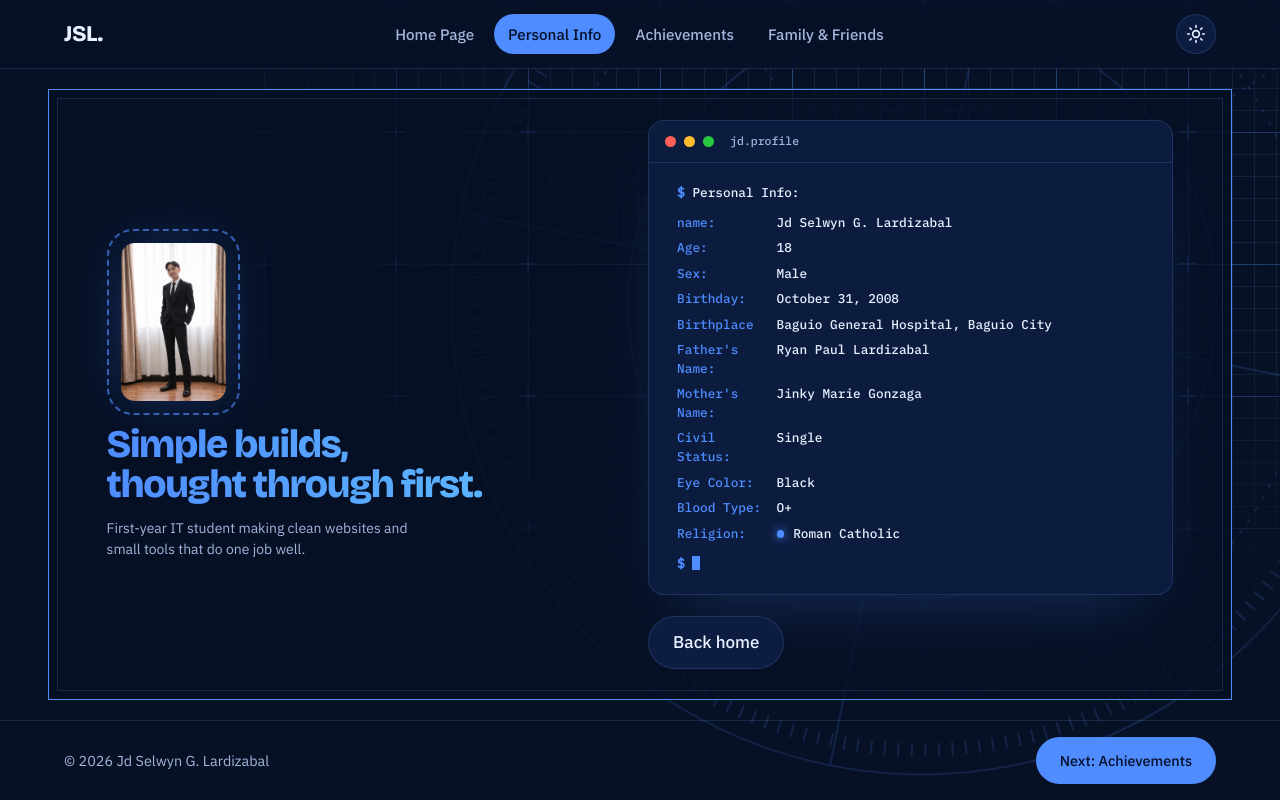
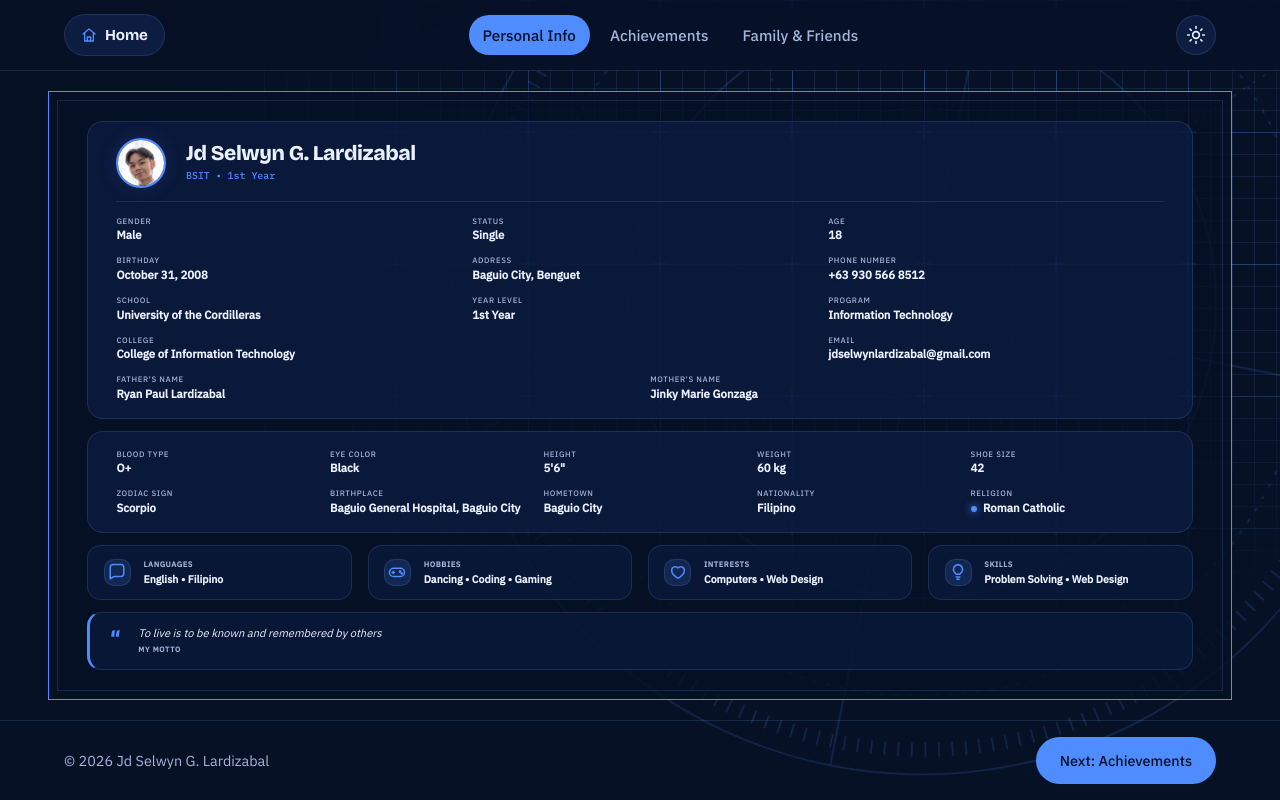
Before and after one commit to Fizzy31/lardizabalportfolio, a plain HTML site: page about.html in a window 1280 px wide. Drawn offline with nearby package versions, Linux system fonts and the light colour scheme.

Commit message:
Add files via upload

```diff
--- a/about.html
+++ b/about.html
@@ -19,10 +19,12 @@
   <a class="skip" href="#main">Skip to content</a>
 
   <header class="site-header">
-    <a class="logo" href="index.html" aria-label="Home">JSL.</a>
+    <a class="home-btn" href="index.html" aria-label="Back to home">
+      <svg viewBox="0 0 24 24" width="16" height="16" fill="none" stroke="currentColor" stroke-width="2" stroke-linecap="round" stroke-linejoin="round" aria-hidden="true"><path d="M3 10.5 12 3l9 7.5"/><path d="M5.5 9.2V21h13V9.2"/><path d="M9.5 21v-6h5v6"/></svg>
+      <span>Home</span>
+    </a>
 
     <nav id="nav" class="nav" aria-label="Main">
-      <a href="index.html">Home Page</a>
       <a href="about.html" aria-current="page">Personal Info</a>
       <a href="achievements.html">Achievements</a>
       <a href="family-friends.html">Family &amp; Friends</a>
@@ -40,40 +42,85 @@
   </header>
 
   <main id="main" class="about">
-    <section class="sheet profile">
-      <div class="profile-intro">
-        <div class="avatar">
-          <img src="profile.png" alt="Jd Selwyn holding his hiphop dance champion trophy at the APPS District Festival of Talents">
-        </div>
-        <h1 class="headline">Simple builds, thought through first.</h1>
-        <p class="profile-sub">First-year IT student making clean websites and small tools that do one job well.</p>
+    <section class="sheet pi-sheet">
+
+      <!-- Identity + main details -->
+      <div class="pi-card pi-top">
+        <header class="pi-id">
+          <span class="pi-avatar"><img src="profile.png" alt="Jd Selwyn G. Lardizabal"></span>
+          <div class="pi-name">
+            <h1>Jd Selwyn G. Lardizabal</h1>
+            <p>BSIT &bull; 1st Year</p>
+          </div>
+        </header>
+
+        <dl class="pi-grid pi-grid-6">
+          <div class="pi-f"><dt>Gender</dt><dd>Male</dd></div>
+          <div class="pi-f"><dt>Status</dt><dd>Single</dd></div>
+          <div class="pi-f"><dt>Age</dt><dd>18</dd></div>
+
+          <div class="pi-f"><dt>Birthday</dt><dd>October 31, 2008</dd></div>
+          <div class="pi-f"><dt>Address</dt><dd>Baguio City, Benguet</dd></div>
+          <div class="pi-f"><dt>Phone Number</dt><dd>+63 930 566 8512</dd></div>
+
+          <div class="pi-f"><dt>School</dt><dd>University of the Cordilleras</dd></div>
+          <div class="pi-f"><dt>Year Level</dt><dd>1st Year</dd></div>
+          <div class="pi-f"><dt>Program</dt><dd>Information Technology</dd></div>
+
+          <div class="pi-f pi-span-4"><dt>College</dt><dd>College of Information Technology</dd></div>
+          <div class="pi-f"><dt>Email</dt><dd>jdselwynlardizabal@gmail.com</dd></div>
+
+          <div class="pi-f pi-span-3"><dt>Father's Name</dt><dd>Ryan Paul Lardizabal</dd></div>
+          <div class="pi-f pi-span-3"><dt>Mother's Name</dt><dd>Jinky Marie Gonzaga</dd></div>
+        </dl>
       </div>
 
-      <div class="profile-side">
-        <div class="term">
-          <div class="term-bar" aria-hidden="true"><i></i><i></i><i></i><span>jd.profile</span></div>
-          <div class="term-body">
-            <p class="term-cmd"><b>$</b>Personal Info: </p>
-            <dl>
-            <div class="row" style="--r:0"><dt>name:</dt><dd>Jd Selwyn G. Lardizabal</dd></div>
-            <div class="row" style="--r:1"><dt>Age:</dt><dd>18</dd></div>
-            <div class="row" style="--r:2"><dt>Sex:</dt><dd>Male</dd></div>
-            <div class="row" style="--r:3"><dt>Birthday:</dt><dd>October 31, 2008</dd></div>
-            <div class="row" style="--r:4"><dt>Birthplace</dt><dd>Baguio General Hospital, Baguio City </dd></div>
-            <div class="row" style="--r:5"><dt>Father's Name:</dt><dd>Ryan Paul Lardizabal</dd></div>
-            <div class="row" style="--r:6"><dt>Mother's Name:</dt><dd>Jinky Marie Gonzaga</dd></div>
-            <div class="row" style="--r:7"><dt>Civil Status:</dt><dd>Single</dd></div>
-            <div class="row" style="--r:8"><dt>Eye Color:</dt><dd>Black</dd></div>
-            <div class="row" style="--r:9"><dt>Blood Type:</dt><dd>O+</dd></div>
-            <div class="row" style="--r:10"><dt>Religion:</dt><dd class="status">Roman Catholic</dd></div>
-            </dl>
-            <p class="term-end" aria-hidden="true"><b>$</b><span class="cursor"></span></p>
-          </div>
+      <!-- Body details -->
+      <div class="pi-card">
+        <dl class="pi-grid pi-grid-10">
+          <div class="pi-f"><dt>Blood Type</dt><dd>O+</dd></div>
+          <div class="pi-f"><dt>Eye Color</dt><dd>Black</dd></div>
+          <div class="pi-f"><dt>Height</dt><dd>5'6&quot;</dd></div>
+          <div class="pi-f"><dt>Weight</dt><dd>60 kg</dd></div>
+          <div class="pi-f"><dt>Shoe Size</dt><dd>42</dd></div>
+
+          <div class="pi-f"><dt>Zodiac Sign</dt><dd>Scorpio</dd></div>
+          <div class="pi-f"><dt>Birthplace</dt><dd>Baguio General Hospital, Baguio City</dd></div>
+          <div class="pi-f"><dt>Hometown</dt><dd>Baguio City</dd></div>
+          <div class="pi-f"><dt>Nationality</dt><dd>Filipino</dd></div>
+          <div class="pi-f"><dt>Religion</dt><dd class="pi-dot">Roman Catholic</dd></div>
+        </dl>
+      </div>
+
+      <!-- Languages, hobbies, interests, skills -->
+      <div class="pi-cards">
+        <div class="pi-mini">
+          <span class="pi-ico" aria-hidden="true"><svg viewBox="0 0 24 24" width="18" height="18" fill="none" stroke="currentColor" stroke-width="2" stroke-linecap="round" stroke-linejoin="round"><path d="M21 14a4 4 0 0 1-4 4H8l-5 3V6a4 4 0 0 1 4-4h10a4 4 0 0 1 4 4z"/></svg></span>
+          <div><b>Languages</b><p>English &bull; Filipino</p></div>
         </div>
-        <div class="actions">
-          <a class="btn btn-ghost" href="index.html">Back home</a>
+        <div class="pi-mini">
+          <span class="pi-ico" aria-hidden="true"><svg viewBox="0 0 24 24" width="18" height="18" fill="none" stroke="currentColor" stroke-width="2" stroke-linecap="round" stroke-linejoin="round"><rect x="2" y="7" width="20" height="11" rx="5.5"/><path d="M7 11v3M5.5 12.5h3"/><circle cx="16" cy="11.5" r="0.8" fill="currentColor"/><circle cx="18.4" cy="14" r="0.8" fill="currentColor"/></svg></span>
+          <div><b>Hobbies</b><p>Dancing &bull; Coding &bull; Gaming</p></div>
+        </div>
+        <div class="pi-mini">
+          <span class="pi-ico" aria-hidden="true"><svg viewBox="0 0 24 24" width="18" height="18" fill="none" stroke="currentColor" stroke-width="2" stroke-linecap="round" stroke-linejoin="round"><path d="M12 20.5S3.5 15.6 3.5 9.8A4.8 4.8 0 0 1 12 6.7a4.8 4.8 0 0 1 8.5 3.1c0 5.8-8.5 10.7-8.5 10.7z"/></svg></span>
+          <div><b>Interests</b><p>Computers &bull; Web Design</p></div>
+        </div>
+        <div class="pi-mini">
+          <span class="pi-ico" aria-hidden="true"><svg viewBox="0 0 24 24" width="18" height="18" fill="none" stroke="currentColor" stroke-width="2" stroke-linecap="round" stroke-linejoin="round"><path d="M9.5 18.5h5M10.5 21.5h3"/><path d="M12 2.5a6 6 0 0 0-3.5 10.9c.55.4.9 1.05 1 1.7h5c.1-.65.45-1.3 1-1.7A6 6 0 0 0 12 2.5z"/></svg></span>
+          <div><b>Skills</b><p>Problem Solving &bull; Web Design</p></div>
         </div>
       </div>
+
+      <!-- Motto -->
+      <figure class="pi-motto">
+        <span class="pi-quote" aria-hidden="true">&ldquo;</span>
+        <div>
+          <blockquote>To live is to be known and remembered by others</blockquote>
+          <figcaption>My Motto</figcaption>
+        </div>
+      </figure>
+
     </section>
   </main>
 
--- a/style.css
+++ b/style.css
@@ -161,13 +161,25 @@ a { color: inherit; }
   border-bottom: 1px solid var(--line);
 }
 
-.logo {
+/* Back-to-home button, always in the top-left corner */
+.home-btn {
+  display: inline-flex;
+  align-items: center;
+  gap: 8px;
+  padding: 8px 16px;
+  border: 1px solid var(--line);
+  border-radius: 999px;
+  background: var(--panel);
+  color: var(--ink);
   font-family: var(--font-head);
-  font-weight: 800;
-  font-size: 1.4rem;
-  letter-spacing: -0.02em;
+  font-weight: 700;
+  font-size: 0.95rem;
+  letter-spacing: -0.01em;
   text-decoration: none;
+  transition: transform 0.2s, border-color 0.2s, color 0.2s;
 }
+.home-btn:hover { border-color: var(--accent); color: var(--accent); transform: translateY(-2px); }
+.home-btn svg { color: var(--accent); flex: none; }
 
 .nav { display: flex; gap: 6px; }
 .nav a {
@@ -556,151 +568,184 @@ body.about-page { height: 100vh; height: 100dvh; min-height: 0; overflow: hidden
 }
 
 /* =====================================================================
-   Personal Info: terminal profile
+   Personal Info: profile stat cards (avatar header, field grids,
+   language/hobby/skill cards and a motto bar)
    ===================================================================== */
-.profile {
-  flex-direction: unset;
-  display: grid;
-  grid-template-columns: minmax(0, 1fr) minmax(0, 1.1fr);
-  align-items: center;
-  gap: clamp(24px, 5vw, 80px);
+.pi-sheet {
+  justify-content: center;
+  gap: clamp(8px, 1.5vh, 18px);
+  padding: clamp(12px, 2.4vh, 32px) clamp(14px, 3vw, 44px);
 }
 
-.profile-intro { display: grid; justify-items: start; gap: clamp(8px, 1.6vh, 18px); }
+.pi-card {
+  padding: clamp(10px, 2vh, 20px) clamp(14px, 2.2vw, 28px);
+  border: 1px solid var(--line);
+  border-radius: 16px;
+  background: color-mix(in srgb, var(--panel) 70%, transparent);
+}
 
-.avatar {
-  position: relative;
-  width: calc(clamp(110px, 27vh, 270px) * var(--fit, 1));
+/* Identity row: avatar + name + course */
+.pi-id {
+  display: flex;
+  align-items: center;
+  gap: clamp(10px, 1.6vw, 20px);
+  padding-bottom: clamp(8px, 1.6vh, 16px);
+  margin-bottom: clamp(8px, 1.6vh, 16px);
+  border-bottom: 1px solid var(--line);
+}
+.pi-avatar {
+  flex: none;
+  width: calc(clamp(46px, 8.5vh, 80px) * var(--fit, 1));
   aspect-ratio: 1;
-  margin: 14px 0 clamp(4px, 1.4vh, 16px) 14px;
+  border-radius: 50%;
+  overflow: hidden;
+  border: 2px solid var(--accent);
+  box-shadow: 0 0 24px -6px var(--glow);
 }
-.avatar::before {
-  content: "";
-  position: absolute;
-  inset: -14px;
-  border: 2px dashed color-mix(in srgb, var(--accent) 65%, transparent);
-  border-radius: 50%;
-}
-.avatar img {
+.pi-avatar img {
   display: block;
   width: 100%;
   height: 100%;
   object-fit: cover;
-  border-radius: 50%;
-  box-shadow: 0 0 60px -8px var(--glow);
+  /* Crop from the top of the full-body shot, then zoom so the face is centred */
+  object-position: 50% 0%;
+  transform: scale(4.5) translateY(25.5%);
 }
-
-.prompt {
-  margin: 0;
-  font-family: var(--font-mono);
-  font-size: calc(clamp(0.95rem, 2.4vh, 1.3rem) * var(--fit, 1));
-  color: var(--accent);
-}
-
-.about .headline {
+.pi-id h1 {
   margin: 0;
   font-family: var(--font-head);
   font-weight: 800;
-  font-size: calc(clamp(1.7rem, min(4.6vw, 6.4vh), 3.9rem) * var(--fit, 1));
-  line-height: 1.03;
-  letter-spacing: -0.035em;
-  color: transparent;
-  background-image: linear-gradient(95deg, var(--accent), color-mix(in srgb, var(--accent) 45%, #6ee7ff));
-  -webkit-background-clip: text;
-          background-clip: text;
-  -webkit-text-fill-color: transparent;
-  text-wrap: balance;
+  font-size: calc(clamp(1.2rem, 3.6vh, 2.2rem) * var(--fit, 1));
+  line-height: 1.1;
+  letter-spacing: -0.02em;
+  color: var(--ink);
+}
+.pi-name p {
+  margin: 3px 0 0;
+  color: var(--accent);
+  font-family: var(--font-mono);
+  font-size: calc(clamp(0.7rem, 1.7vh, 0.95rem) * var(--fit, 1));
 }
 
-.profile-sub {
-  max-width: 40ch;
+/* Field grids */
+.pi-grid { display: grid; gap: clamp(6px, 1.4vh, 16px) clamp(10px, 1.6vw, 26px); margin: 0; }
+.pi-grid-6 { grid-template-columns: repeat(6, minmax(0, 1fr)); }
+.pi-grid-10 { grid-template-columns: repeat(10, minmax(0, 1fr)); }
+.pi-f { grid-column: span 2; min-width: 0; }
+.pi-span-3 { grid-column: span 3; }
+.pi-span-4 { grid-column: span 4; }
+.pi-f dt {
+  margin: 0 0 1px;
+  color: var(--muted);
+  font-size: calc(clamp(0.58rem, 1.35vh, 0.75rem) * var(--fit, 1));
+  font-weight: 500;
+  letter-spacing: 0.08em;
+  text-transform: uppercase;
+}
+.pi-f dd {
   margin: 0;
-  color: var(--muted);
-  font-size: calc(clamp(0.95rem, 2.3vh, 1.2rem) * var(--fit, 1));
-  line-height: 1.5;
+  color: var(--ink);
+  font-size: calc(clamp(0.8rem, 1.95vh, 1.05rem) * var(--fit, 1));
+  font-weight: 600;
+  line-height: 1.3;
+  overflow-wrap: anywhere;
+}
+.pi-dot::before {
+  content: "";
+  display: inline-block;
+  width: 0.55em;
+  height: 0.55em;
+  margin-right: 0.55em;
+  border-radius: 50%;
+  background: var(--accent);
+  box-shadow: 0 0 8px var(--accent);
+  vertical-align: middle;
 }
 
-.profile-side { display: grid; gap: clamp(14px, 2.6vh, 26px); min-width: 0; }
-
-.term {
-  border: 1px solid var(--line);
-  border-radius: 16px;
-  background: color-mix(in srgb, var(--panel) 88%, var(--bg));
-  box-shadow: 0 30px 70px -35px var(--glow);
-  overflow: hidden;
-  font-family: var(--font-mono);
-  font-size: calc(clamp(0.78rem, 2.1vh, 1.05rem) * var(--fit, 1));
-  line-height: 1.45;
-}
-.term-bar {
+/* Languages / hobbies / interests / skills */
+.pi-cards { display: grid; grid-template-columns: repeat(4, minmax(0, 1fr)); gap: clamp(8px, 1.4vw, 16px); }
+.pi-mini {
   display: flex;
   align-items: center;
-  gap: 8px;
-  padding: 12px 16px;
-  border-bottom: 1px solid var(--line);
+  gap: clamp(8px, 1vw, 14px);
+  min-width: 0;
+  padding: clamp(8px, 1.6vh, 14px) clamp(10px, 1.2vw, 16px);
+  border: 1px solid var(--line);
+  border-radius: 14px;
+  background: color-mix(in srgb, var(--panel) 60%, transparent);
+}
+.pi-ico {
+  flex: none;
+  display: grid;
+  place-items: center;
+  width: calc(clamp(30px, 4.6vh, 42px) * var(--fit, 1));
+  aspect-ratio: 1;
+  border: 1px solid var(--line);
+  border-radius: 10px;
+  background: color-mix(in srgb, var(--accent) 14%, transparent);
+  color: var(--accent);
+}
+.pi-mini b {
+  display: block;
   color: var(--muted);
+  font-size: calc(clamp(0.56rem, 1.3vh, 0.72rem) * var(--fit, 1));
+  font-weight: 600;
+  letter-spacing: 0.08em;
+  text-transform: uppercase;
 }
-.term-bar i { width: 11px; height: 11px; border-radius: 50%; background: #ff5f57; }
-.term-bar i:nth-child(2) { background: #febc2e; }
-.term-bar i:nth-child(3) { background: #28c840; }
-.term-bar span { margin-left: 8px; font-size: 0.9em; }
-
-.term-body { padding: clamp(14px, 2.6vh, 26px) clamp(16px, 2.4vw, 28px); }
-.term-cmd { margin: 0 0 0.9em; }
-.term-cmd b { color: var(--accent); margin-right: 0.6em; }
-
-.term dl { display: grid; gap: 0.55em; margin: 0; }
-.term .row {
-  display: grid;
-  grid-template-columns: 11ch minmax(0, 1fr);
-  gap: 1.2em;
-  animation: type-in 0.45s cubic-bezier(0.2, 0.7, 0.2, 1) both;
-  animation-delay: calc(0.15s + var(--r, 0) * 0.11s);
-}
-@keyframes type-in { from { opacity: 0; transform: translateX(-8px); } to { opacity: 1; transform: none; } }
-.term dt { color: var(--accent); }
-.term dd { margin: 0; color: var(--ink); font-weight: 500; }
-.term .status::before {
-  content: "";
-  display: inline-block;
-  width: 0.6em;
-  height: 0.6em;
-  margin-right: 0.7em;
-  border-radius: 50%;
-  background: var(--accent);
-  box-shadow: 0 0 10px var(--accent);
-}
-.term-end { margin: 0.9em 0 0; }
-.term-end b { color: var(--accent); margin-right: 0.6em; }
-.cursor {
-  display: inline-block;
-  width: 0.6em;
-  height: 1.1em;
-  background: var(--accent);
-  vertical-align: -0.2em;
-  animation: blink 1s steps(1) infinite;
+.pi-mini p {
+  margin: 2px 0 0;
+  color: var(--ink);
+  font-size: calc(clamp(0.75rem, 1.8vh, 0.95rem) * var(--fit, 1));
+  font-weight: 600;
+  line-height: 1.3;
+  overflow-wrap: anywhere;
 }
 
-.actions { display: flex; flex-wrap: wrap; gap: 12px; }
-.btn-ghost {
-  background: var(--panel);
+/* Motto */
+.pi-motto {
+  display: flex;
+  align-items: center;
+  gap: clamp(10px, 1.4vw, 18px);
+  margin: 0;
+  padding: clamp(8px, 1.6vh, 14px) clamp(14px, 1.6vw, 22px);
+  border: 1px solid var(--line);
+  border-left: 3px solid var(--accent);
+  border-radius: 14px;
+  background: color-mix(in srgb, var(--panel) 60%, transparent);
+}
+.pi-quote {
+  flex: none;
+  color: var(--accent);
+  font-family: var(--font-head);
+  font-size: calc(clamp(1.6rem, 4.5vh, 2.6rem) * var(--fit, 1));
+  line-height: 0.8;
+}
+.pi-motto blockquote {
+  margin: 0;
   color: var(--ink);
-  border: 1px solid var(--line);
+  font-style: italic;
+  font-size: calc(clamp(0.8rem, 1.9vh, 1rem) * var(--fit, 1));
+  line-height: 1.4;
 }
-.btn-ghost:hover { border-color: var(--accent); box-shadow: none; }
+.pi-motto figcaption {
+  margin-top: 3px;
+  color: var(--muted);
+  font-size: calc(clamp(0.55rem, 1.25vh, 0.7rem) * var(--fit, 1));
+  font-weight: 600;
+  letter-spacing: 0.1em;
+  text-transform: uppercase;
+}
 
+/* Narrow screens: stack the cards and let the page scroll normally */
 @media (max-width: 899px) {
-  .profile { grid-template-columns: 1fr; align-content: center; gap: 14px; }
-  .profile-intro {
-    grid-template-columns: auto minmax(0, 1fr);
-    align-items: center;
-    column-gap: 22px;
-    row-gap: 4px;
-  }
-  .avatar { grid-row: 1 / span 3; width: calc(clamp(84px, 17vh, 130px) * var(--fit, 1)); margin: 12px; }
-  .profile-sub { grid-column: 2; font-size: calc(0.9rem * var(--fit, 1)); }
-  .term .row { grid-template-columns: 9.5ch minmax(0, 1fr); gap: 0.8em; }
-  .actions .btn { padding: 10px 18px; font-size: 0.92rem; }
+  body.about-page { height: auto; min-height: 100dvh; overflow: auto; }
+  .pi-sheet { justify-content: flex-start; }
+  .pi-grid-6, .pi-grid-10 { grid-template-columns: repeat(2, minmax(0, 1fr)); }
+  .pi-f, .pi-span-3 { grid-column: span 1; }
+  .pi-span-4 { grid-column: span 2; }
+  .pi-cards { grid-template-columns: repeat(2, minmax(0, 1fr)); }
+  .pi-id h1 { font-size: calc(clamp(1.05rem, 4.5vw, 1.6rem) * var(--fit, 1)); }
 }
 
 /* =====================================================================
@@ -802,24 +847,27 @@ body.home-page { position: fixed; inset: 0; height: auto; min-height: 0; overflo
 body.home-page .hero {
   min-height: 0;
   overflow: hidden;
+  grid-template-columns: minmax(0, 1.15fr) minmax(0, 1fr);
   gap: clamp(16px, 3vw, 48px);
   padding: clamp(10px, 2.5vh, 40px) clamp(20px, 5vw, 64px);
 }
-body.home-page .hello { font-size: calc(1.15rem * var(--fit, 1)); margin-bottom: calc(10px * var(--fit, 1)); }
+body.home-page .hello { font-size: calc(1.4rem * var(--fit, 1)); margin-bottom: calc(14px * var(--fit, 1)); }
 body.home-page h1 {
-  font-size: calc(clamp(2rem, min(7vw, 9vh), 5.6rem) * var(--fit, 1));
-  margin-bottom: calc(20px * var(--fit, 1));
+  font-size: calc(clamp(2.4rem, min(7.5vw, 10vh), 6rem) * var(--fit, 1));
+  margin-bottom: calc(26px * var(--fit, 1));
 }
-body.home-page .role { font-size: calc(1.3rem * var(--fit, 1)); }
-body.home-page .socials { margin-bottom: 0; gap: calc(10px * var(--fit, 1)); }
+body.home-page .role { font-size: calc(1.7rem * var(--fit, 1)); }
+body.home-page .socials { margin-bottom: 0; gap: calc(12px * var(--fit, 1)); }
 body.home-page .social-btn {
-  padding: calc(9px * var(--fit, 1)) calc(16px * var(--fit, 1));
-  font-size: calc(0.95rem * var(--fit, 1));
+  padding: calc(12px * var(--fit, 1)) calc(22px * var(--fit, 1));
+  font-size: calc(1.05rem * var(--fit, 1));
 }
+/* Portrait is sized by the height it needs (2:3 photo + strip + plate),
+   so it never forces the whole page to shrink */
 body.home-page .portrait {
   width: 100%;
-  max-width: calc(clamp(180px, 100vh - 250px, 640px) * var(--fit, 1));
-  max-width: calc(clamp(180px, 100dvh - 250px, 640px) * var(--fit, 1));
+  max-width: calc(min(560px, (100vh - 310px) / 1.5) * var(--fit, 1));
+  max-width: calc(min(560px, (100dvh - 310px) / 1.5) * var(--fit, 1));
   padding: calc(14px * var(--fit, 1));
 }
 body.home-page .orbit li {
```
Also changed, not shown: achievements.html (+4 -2 lines), family-friends.html (+4 -2 lines), index.html (+4 -2 lines).
